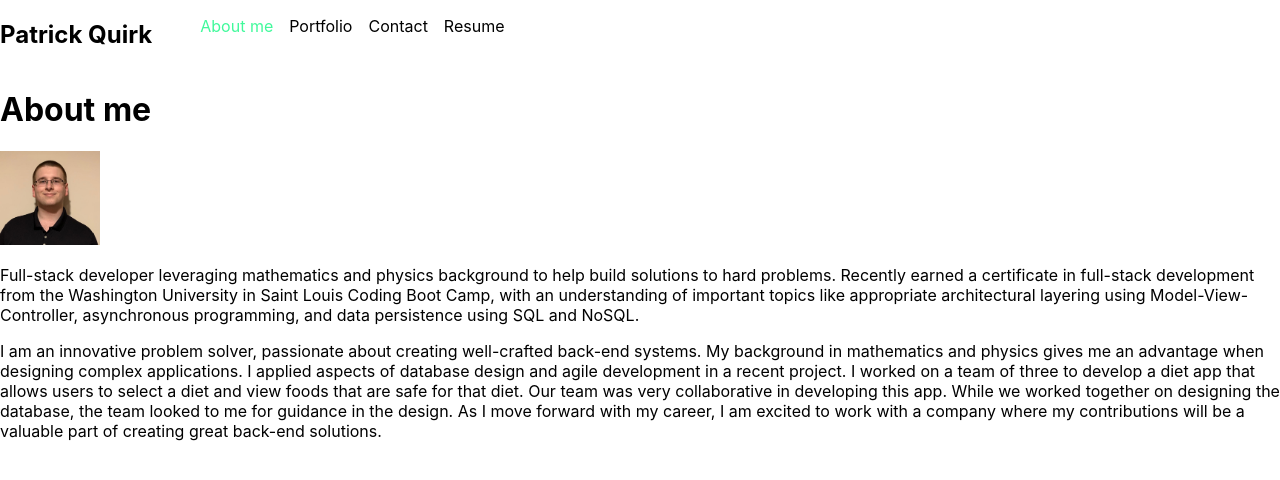
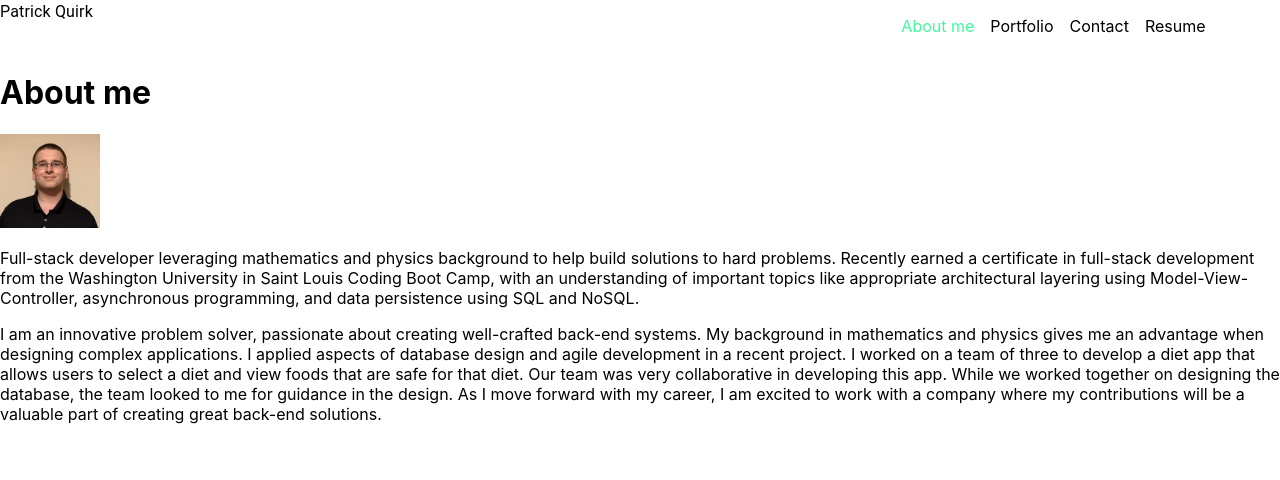
Before and after one commit to PatrickLQuirk/react-portfolio, a React (Create React App) app: page / in a window 1280 px wide. Shown: the top 480 px of the page. Built offline with nearby package versions, Linux system fonts and the light colour scheme.

Commit message:
started header styles

```diff
--- a/package.json
+++ b/package.json
@@ -3,6 +3,9 @@
   "version": "0.1.0",
   "private": true,
   "dependencies": {
+    "@emotion/react": "^11.9.3",
+    "@emotion/styled": "^11.9.3",
+    "@mui/material": "^5.8.5",
     "@testing-library/jest-dom": "^5.16.4",
     "@testing-library/react": "^11.1.0",
     "@testing-library/user-event": "^13.5.0",
--- a/src/App.js
+++ b/src/App.js
@@ -12,6 +12,7 @@ function App() {
         currentTab={currentTab}
         setCurrentTab={setCurrentTab}
       ></Header>
+
       {currentTab === "about" && (
         <About></About>
       )}
--- a/src/components/Header/index.js
+++ b/src/components/Header/index.js
@@ -1,5 +1,6 @@
 import React from 'react';
 import Navigation from '../Navigation';
+import { Grid, Typography } from '@mui/material';
 
 function Header(props) {
     const {
@@ -7,12 +8,18 @@ function Header(props) {
         setCurrentTab
     } = props;
     return (
-        <header className="flex-row">
-            <h2>Patrick Quirk</h2>
-            <Navigation
-                currentTab={currentTab}
-                setCurrentTab={setCurrentTab}
-            ></Navigation>
+        <header>
+            <Grid container justifyContent={"space-between"}>
+                <Grid item xs={12} sm={4} lg={3}>
+                    <Typography>Patrick Quirk</Typography>
+                </Grid>
+                <Grid item xs={12} sm={8} md={6} lg={4} xl={3}>
+                <Navigation
+                    currentTab={currentTab}
+                    setCurrentTab={setCurrentTab}
+                ></Navigation>
+                </Grid>
+            </Grid>
         </header>
     )
 };
```
Also changed, not shown: 1 other file (tests, documents, lock files or other folders).
